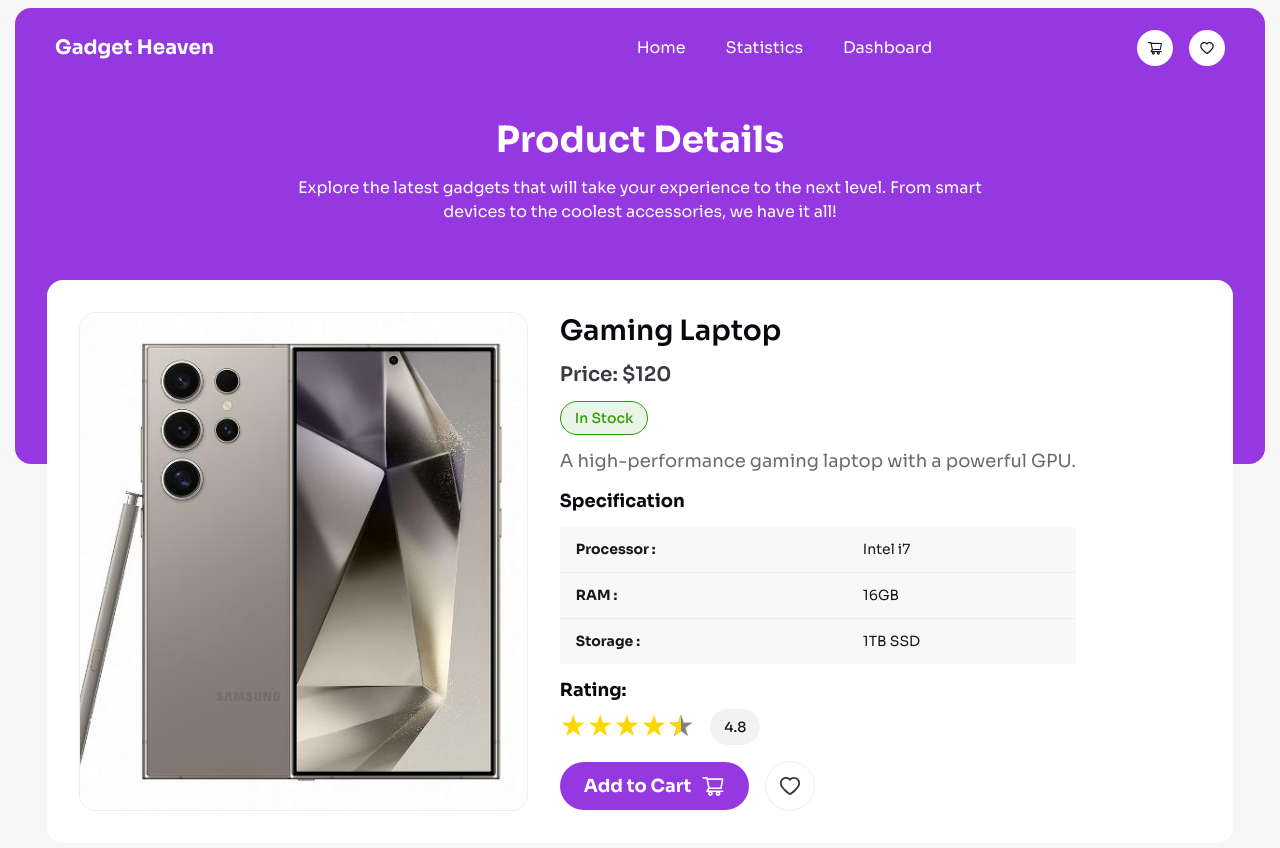
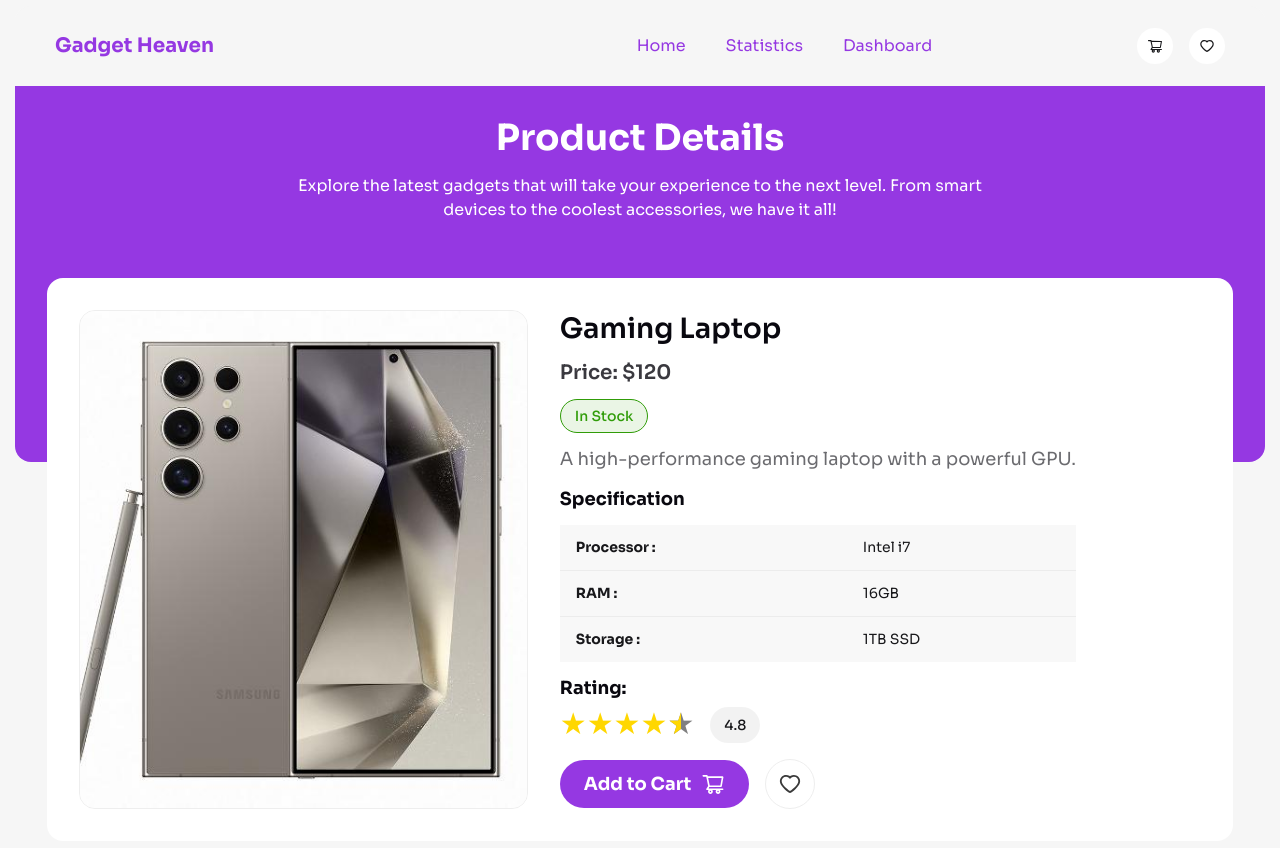
Before and after one commit to programming-hero-web-course-4/b10a8-gadget-heaven-AbdullahAlJubair, a React (Vite) app: page /product/1 in a window 1280 px wide. Shown: the top 848 px of the page. Built offline with nearby package versions, Linux system fonts and the light colour scheme.

Commit message:
Nav color change based on path

```diff
--- /dev/null
+++ b/200.html
@@ -0,0 +1,13 @@
+<!doctype html>
+<html class="bg-[#F6F6F6]" data-theme="light" lang="en">
+  <head>
+    <meta charset="UTF-8" />
+    <link rel="icon" type="image/svg+xml" href="/vite.svg" />
+    <meta name="viewport" content="width=device-width, initial-scale=1.0" />
+    <title>Vite + React</title>
+  </head>
+  <body">
+    <div id="root"></div>
+    <script type="module" src="/src/main.jsx"></script>
+  </body>
+</html>
--- a/src/Layouts/MainLayout/MainLayout.jsx
+++ b/src/Layouts/MainLayout/MainLayout.jsx
@@ -7,7 +7,7 @@ const MainLayout = () => {
     const [amount, setAmount] = useState(0);
     return (
         <>
-            <main className="max-w-[1250px] mx-auto mt-1 lg:mt-2 Sora rounded-xl md:rounded-t-2xl overflow-hidden">
+            <main className="max-w-[1250px] mx-auto mt-0 lg:mt-1.5 Sora rounded-none lg:rounded-t-2xl overflow-hidden">
                 <AmountContext.Provider value={[amount, setAmount]}>
                     <NavBar></NavBar>
                     <Outlet></Outlet>
--- a/src/components/Banner/Banner.jsx
+++ b/src/components/Banner/Banner.jsx
@@ -2,7 +2,7 @@ import HeroImg from '../../assets/banner.jpg'
 const Banner = () => {
     return (
         <section className="">
-            <div className="Accent Sora rounded-b-2xl flex flex-col items-center text-center pt-2 md:pt-12 pb-20 md:pb-56 px-1.5">
+            <div className="Accent Sora rounded-b-lg lg:rounded-b-2xl flex flex-col items-center text-center pt-2 md:pt-12 pb-20 md:pb-56 px-1.5">
                 <div className="max-w-[1100px] mx-auto">
                     <h1 className="text-3xl md:text-5xl lg:text-[56px] leading-10 md:leading-14 lg:leading-18 text-white font-bold mb-6">Upgrade Your Tech Accessorize <br className='hidden lg:block' /> with <br className='block lg:hidden' /> Gadget Heaven</h1>
 
--- a/src/components/NavBar/NavBar.jsx
+++ b/src/components/NavBar/NavBar.jsx
@@ -1,8 +1,12 @@
-import { Link, NavLink } from "react-router-dom";
-import { AiOutlineShoppingCart, AiOutlineHeart  } from "react-icons/ai";
+import { Link, NavLink, useLocation } from "react-router-dom";
+import { AiOutlineShoppingCart, AiOutlineHeart } from "react-icons/ai";
 const NavBar = () => {
+    const location = useLocation();
+    const pathName = location.pathname;
+    console.log(pathName);
     return (
-        <div className="navbar Accent Sora py-5 px-2 md:px-5 lg:px-10">
+        <div className={`${pathName === '/' ? 'Accent' : 'bg-[#f6f6f6]'} navbar Sora py-5 px-2 md:px-5 lg:px-10`}>
+            {/* <div className="Accent navbar Sora py-5 px-2 md:px-5 lg:px-10"> */}
             <div className="navbar-start w-full">
                 <div className="dropdown">
                     <div tabIndex={0} role="button" className="btn bg-transparent border-0 shadow-none lg:hidden">
@@ -11,7 +15,7 @@ const NavBar = () => {
                             className="h-5 w-5"
                             fill="none"
                             viewBox="0 0 24 24"
-                            stroke="#fff">
+                            stroke={`${pathName === '/' ? '#fff' : '#9538E2'}`}>
                             <path
                                 strokeLinecap="round"
                                 strokeLinejoin="round"
@@ -22,25 +26,33 @@ const NavBar = () => {
                     <ul
                         tabIndex={0}
                         className="menu menu-sm dropdown-content bg-base-100 rounded-box z-1 mt-3 w-52 p-2 shadow">
-                        <NavLink className={({isActive})=> isActive ? 'font-bold' : ''} to={'/'}> Home</NavLink>
-                        <NavLink className={({isActive})=> isActive ? 'font-bold' : ''} to={'/statistics'}> Statistics</NavLink>
-                        <NavLink className={({isActive})=> isActive ? 'font-bold' : ''} to={'/dashboard'}> Dashboard</NavLink>
+                        <NavLink className={({ isActive }) => isActive ? 'font-bold' : ''} to={'/'}> Home</NavLink>
+                        <NavLink className={({ isActive }) => isActive ? 'font-bold' : ''} to={'/statistics'}> Statistics</NavLink>
+                        <NavLink className={({ isActive }) => isActive ? 'font-bold' : ''} to={'/dashboard'}> Dashboard</NavLink>
                     </ul>
                 </div>
-                <Link to={'/'} className="text-lg md:text-xl text-white font-semibold md:font-bold w-full">Gadget Heaven</Link>
+                <div className="w-full">
+                    <Link to={'/'} className={`${pathName === '/' ? 'text-white' : 'AccentText'} text-lg md:text-xl font-semibold md:font-bold`}>Gadget Heaven</Link>
+                </div>
+
             </div>
             <div className="navbar-center hidden lg:flex">
-                <ul className="menu menu-horizontal px-1 gap-x-10 text-base text-white">
-                    <NavLink className={({isActive})=> isActive ? 'font-bold' : ''} to={'/'}> Home</NavLink>
-                    <NavLink className={({isActive})=> isActive ? 'font-bold' : ''} to={'/statistics'}> Statistics</NavLink>
-                    <NavLink className={({isActive})=> isActive ? 'font-bold' : ''} to={'/dashboard'}> Dashboard</NavLink>
+                <ul className={`menu menu-horizontal px-1 gap-x-10 text-base ${pathName === '/' ? 'text-white' : 'AccentText'}`}>
+                    <NavLink className={({ isActive }) => isActive ? 'font-bold' : ''} to={'/'}> Home</NavLink>
+                    <NavLink className={({ isActive }) => isActive ? 'font-bold' : ''} to={'/statistics'}> Statistics</NavLink>
+                    <NavLink className={({ isActive }) => isActive ? 'font-bold' : ''} to={'/dashboard'}> Dashboard</NavLink>
                 </ul>
             </div>
             <div className="navbar-end gap-x-2 md:gap-x-4">
-                <div className=" p-2 md:p-2.5 text-base bg-white rounded-full cursor-pointer"><AiOutlineShoppingCart /></div>
-                <div className=" p-2 md:p-2.5 text-base bg-white rounded-full cursor-pointer"><AiOutlineHeart /></div>
-
-
+                <Link to={'/dashboard'}>
+                    <div className=" p-2 md:p-2.5 text-base bg-white rounded-full cursor-pointer"><AiOutlineShoppingCart />
+                    </div>
+                </Link>
+                <Link to={'/dashboard/wishlist'}>
+                    <div className=" p-2 md:p-2.5 text-base bg-white rounded-full cursor-pointer">
+                        <AiOutlineHeart />
+                    </div>
+                </Link>
             </div>
         </div>
     );
--- a/src/components/ProductDetails/ProductDetails.jsx
+++ b/src/components/ProductDetails/ProductDetails.jsx
@@ -15,7 +15,7 @@ const ProductDetails = () => {
     }, [allProducts, id])
     return (
         <div>
-            <div className="Accent pt-8 pb-60 rounded-b-2xl">
+            <div className="Accent pt-2 md:pt-8 pb-60 rounded-b-2xl">
                 <PageHeader
                     title={'Product Details'}
                     subTitle={'Explore the latest gadgets that will take your experience to the next level. From smart devices to the coolest accessories, we have it all!'}></PageHeader>
--- a/src/pages/Dashboard/Dashboard.jsx
+++ b/src/pages/Dashboard/Dashboard.jsx
@@ -4,7 +4,7 @@ import PageHeader from "../../components/PageHeader/PageHeader";
 const Dashboard = () => {
     return (
         <div>
-            <div className="Accent py-8">
+            <div className="Accent pt-2 md:pt-8 pb-8">
                 <PageHeader
                     title={'Dashboard'}
                     subTitle={'Explore the latest gadgets that will take your experience to the next level. From smart devices to the coolest accessories, we have it all!'}>
--- a/src/pages/Home/Home.jsx
+++ b/src/pages/Home/Home.jsx
@@ -7,7 +7,7 @@ const Home = () => {
     return (
         <>
             <Banner></Banner>
-            <h1 className="text-2xl md:text-4xl text-center BlackText font-bold mt-10 md:mt-24 mb-6 md:mb-12">Explore Cutting-Edge Gadgets</h1>
+            <h1 className="text-2xl md:text-4xl text-center BlackText font-bold mt-10 md:mt-24 mb-6 md:mb-12 mx-2">Explore Cutting-Edge Gadgets</h1>
 
             <div className="flex flex-col md:flex-row justify-center gap-6 m-2">
                 <div className="w-full md:w-4/5 lg:w-3/5">
```
Also changed, not shown: 1 other file (tests, documents, lock files or other folders).
